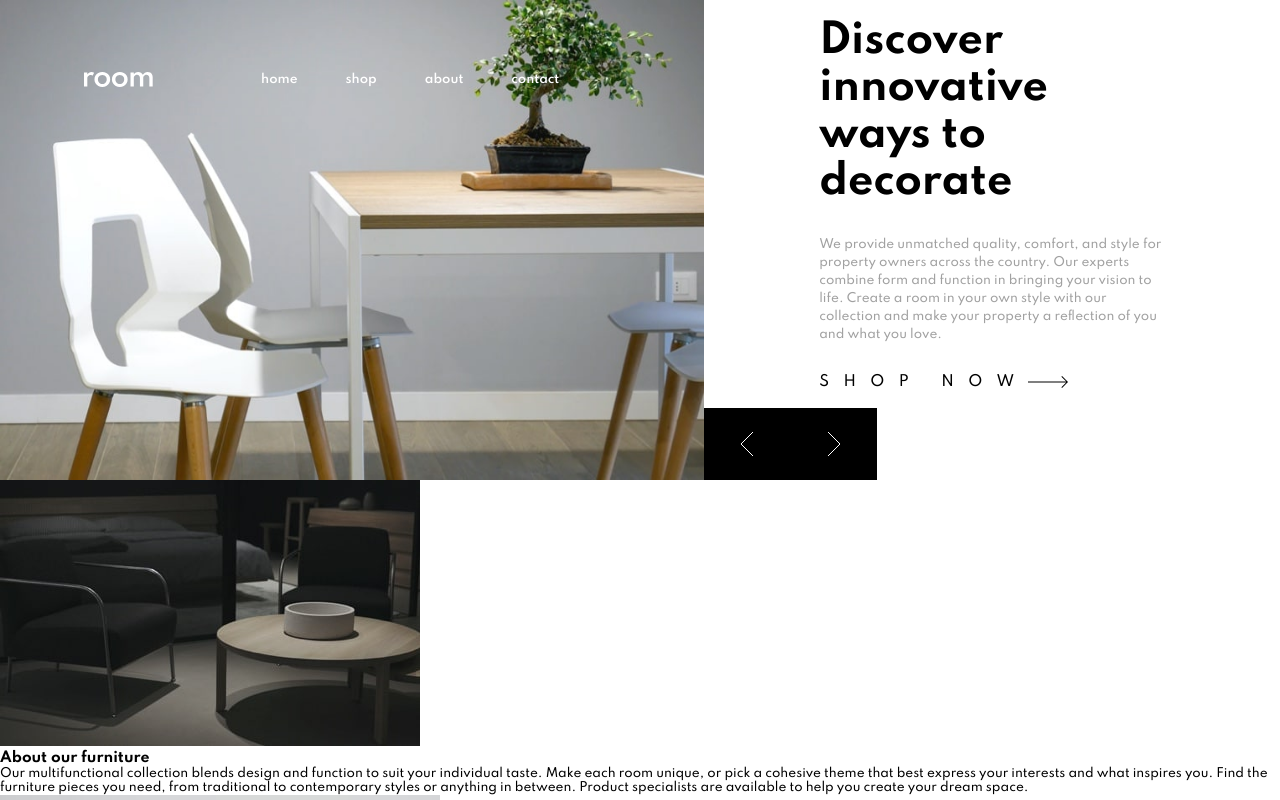
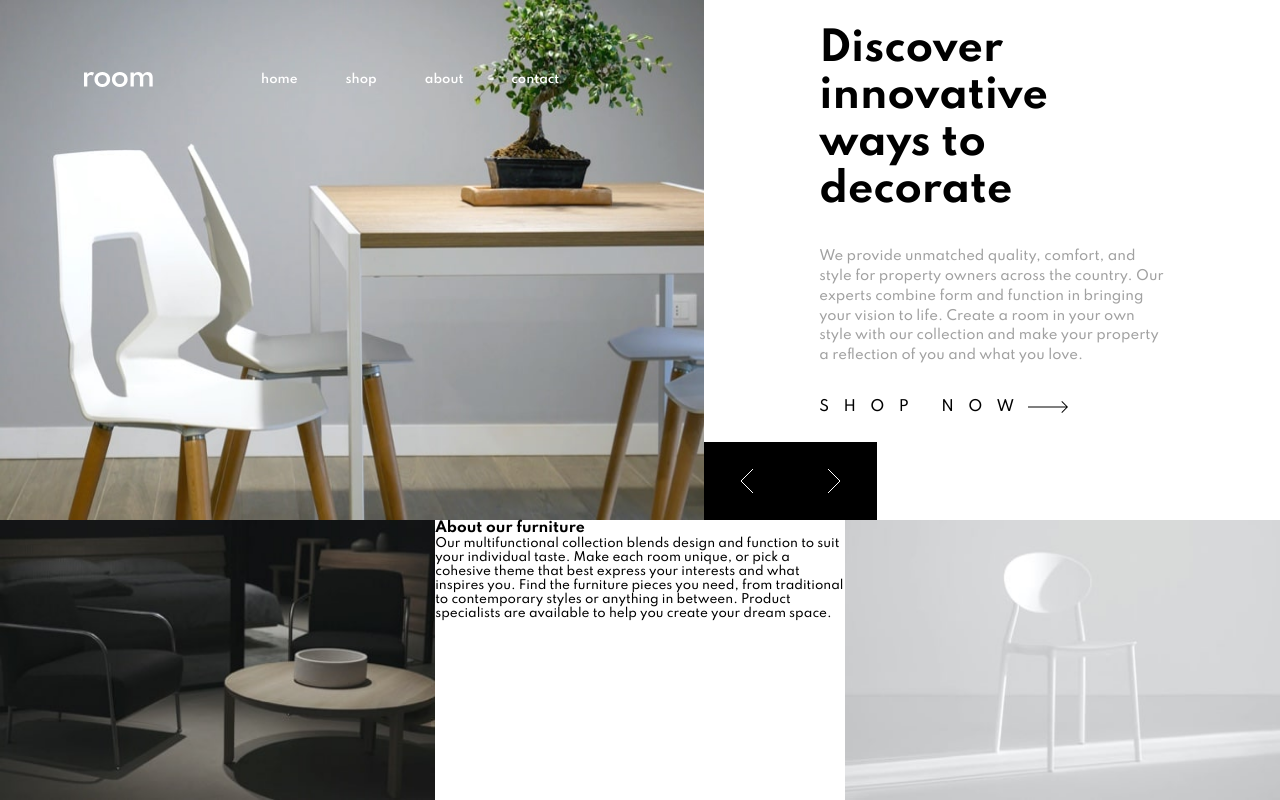
Before and after one commit to ajiiz/room-homepage-react, a React (Create React App) app: page /home in a window 1280 px wide. Built offline with nearby package versions, Linux system fonts and the light colour scheme.

Commit message:
Added desktop styles for home-about

```diff
--- a/src/styles/home.scss
+++ b/src/styles/home.scss
@@ -10,12 +10,12 @@
 
 .home-gallery {
     width: 55%;
-    height: 60%;
+    height: 65%;
 }
 
 .home-info-wrapper {
     width: 45%;
-    height: 60%;
+    height: 65%;
 }
 
 .home-info-text-container {
@@ -39,6 +39,7 @@
         color: $darkGray;
         line-height: 1.5em;
         padding: 2.5em 0 2.5em 0;
+        font-size: 1.1em;
     }
 
     &__button {
@@ -82,5 +83,39 @@
 
 .home-about {
     width: 100%;
-    height: 40%;
+    height: 35%;
+    display: flex;
+
+    &__photo {
+        width: 34%;
+        height: 100%;
+    }
+
+    &__text-wrapper {
+        width: 40%;
+        height: 100%;
+        display: flex;
+        align-items: center;
+        justify-content: center;
+
+        &__text {
+            width: 80%;
+            display: flex;
+            flex-direction: column;
+
+            &__header {
+                font-size: 1.1em;
+                font-weight: $fontWeightL;
+                letter-spacing: .5em;
+                text-transform: uppercase;
+            }
+
+            &__content {
+                font-size: 1.1em;
+                padding: 1.5em 0 0 0;
+                color: $darkGray;
+                line-height: 1.5em;
+            }
+        }
+    }
 }
```
